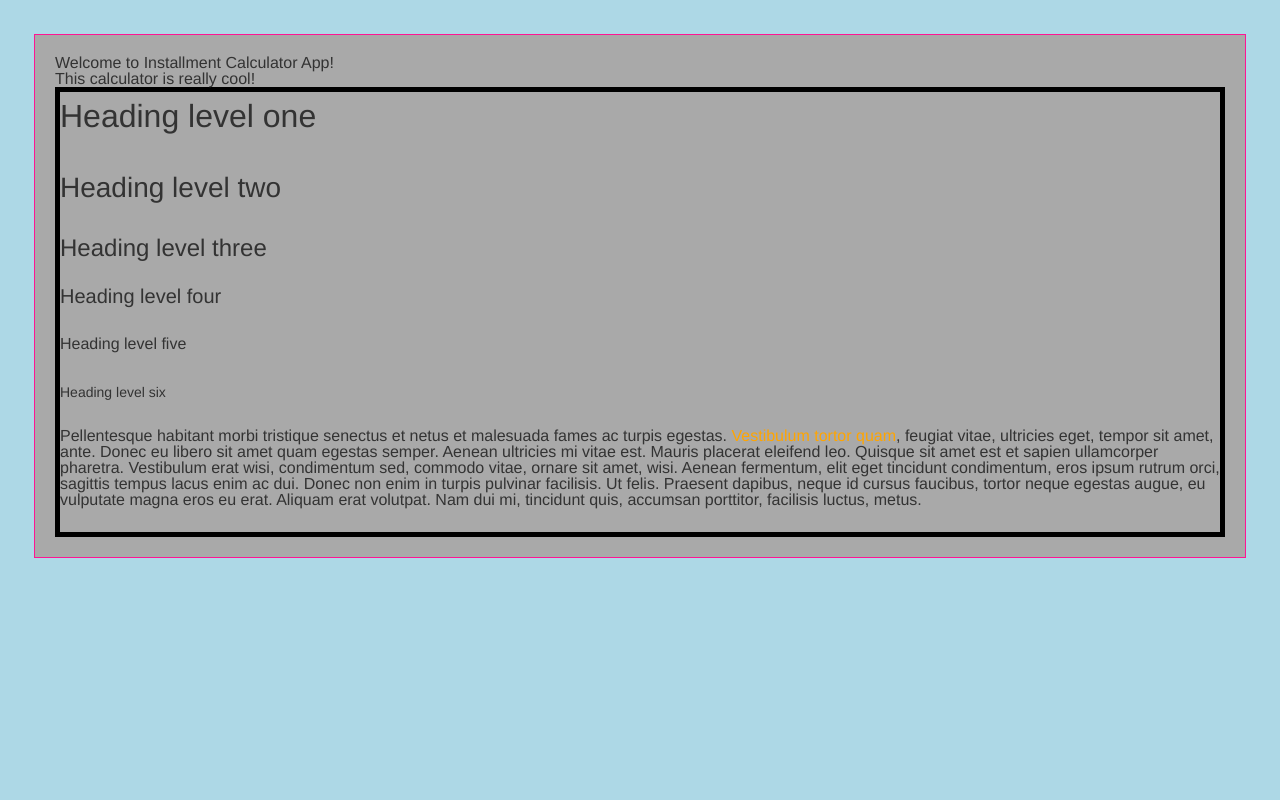
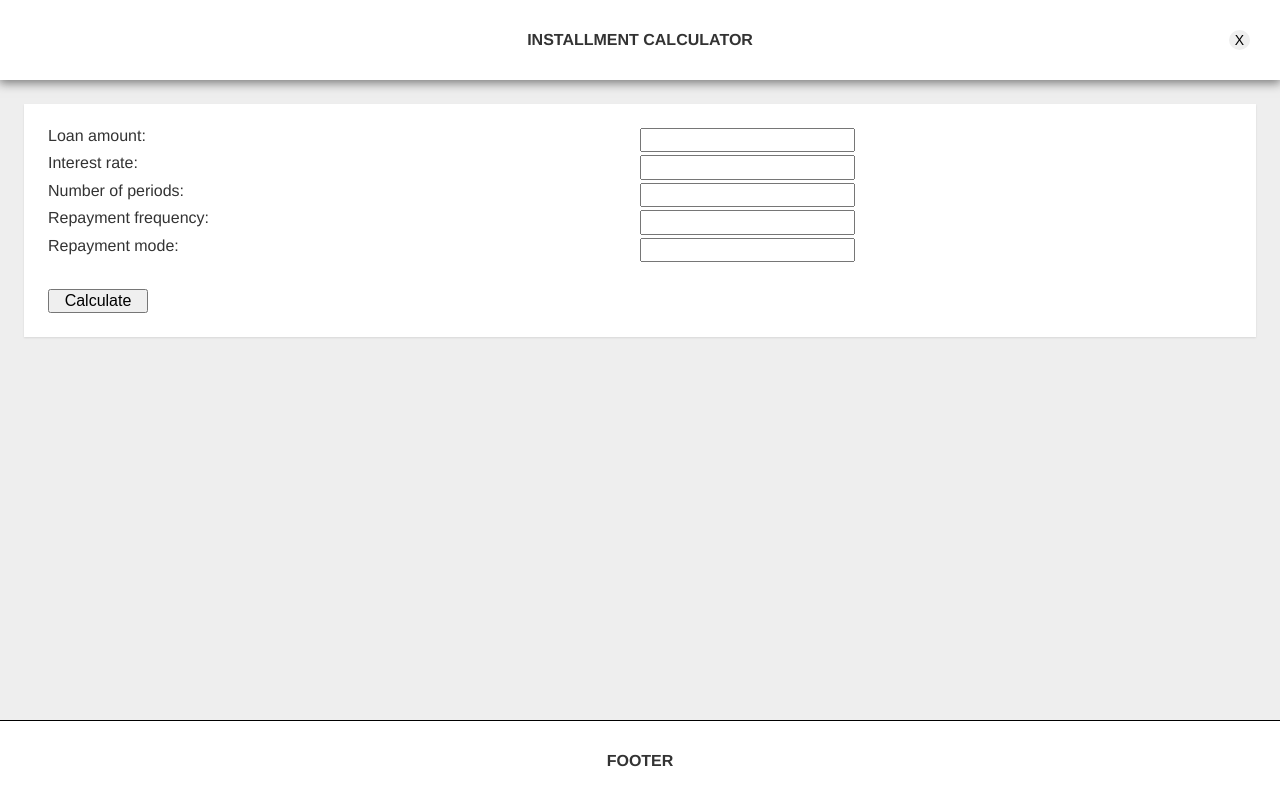
Before and after one commit to kub43m/web-installment-calculator, a website built with webpack: page src/index.template.html in a window 1280 px wide. Built offline with nearby package versions, Linux system fonts and the light colour scheme.

Commit message:
Header, body, footer placeholders and basics

```diff
--- a/src/app.ts
+++ b/src/app.ts
@@ -6,14 +6,23 @@
 import "./scss/main.scss";
 
 /* HTML files */
-import samleTemplate from "./html/sample.template.html";
+import appTopLayerTemplate from "./html/app-top-layer.html";
+import calculatorInputTemplate from "./html/calculator-input.html";
 import questionarie from "./html/questionarie.html";
 
-const appDiv = document.getElementById("app");
-if (appDiv) {
-    appDiv.innerHTML = "Welcome to Installment Calculator App!";
-    /* Example of html template use */
-    appDiv.innerHTML += samleTemplate;
+const APP_CONTAINER_ID = "app-container";
+const APP_BODY_ID = "app-body";
 
-    appDiv.innerHTML += questionarie;
+const appContainerElement = document.getElementById(APP_CONTAINER_ID);
+if (appContainerElement) {
+
+    appContainerElement.innerHTML += appTopLayerTemplate;
+
+    const appBodyElement = document.getElementById(APP_BODY_ID);
+    if (appBodyElement) {
+        appBodyElement.innerHTML += calculatorInputTemplate;
+
+        // appBodyElement.innerHTML += questionarie; // for tests only
+    }
+
 }
--- /dev/null
+++ b/src/html/app-top-layer.html
@@ -0,0 +1,11 @@
+<header class="app-header">
+    Installment Calculator
+    <button class="app-header__settings-button">X</button>
+</header>
+
+<main id="app-body" class="app-body">
+</main>
+
+<footer class="app-footer">
+    Footer
+</footer>
--- /dev/null
+++ b/src/html/calculator-input.html
@@ -0,0 +1,55 @@
+<div class="calculator-input">
+    <div class="calculator-input__inputs-container">
+        <div class="calculator-input__row">
+            <div class="calculator-input__input-name">
+                Loan amount:
+            </div>
+            <div class="calculator-input__input-value">
+                <input type="number"
+                       min="0.01"
+                       step="0.01">
+            </div>
+        </div>
+
+        <div class="calculator-input__row">
+            <div class="calculator-input__input-name">
+                Interest rate:
+            </div>
+            <div class="calculator-input__input-value">
+                <input>
+            </div>
+        </div>
+
+        <div class="calculator-input__row">
+            <div class="calculator-input__input-name">
+                Number of periods:
+            </div>
+            <div class="calculator-input__input-value">
+                <input type="number"
+                       min="1">
+            </div>
+        </div>
+
+        <div class="calculator-input__row">
+            <div class="calculator-input__input-name">
+                Repayment frequency:
+            </div>
+            <div class="calculator-input__input-value">
+                <input>
+            </div>
+        </div>
+
+        <div class="calculator-input__row">
+            <div class="calculator-input__input-name">
+                Repayment mode:
+            </div>
+            <div class="calculator-input__input-value">
+                <input>
+            </div>
+        </div>
+    </div>
+
+    <button class="calculator-input__button">
+        Calculate
+    </button>
+</div>
--- a/src/html/sample.template.html
+++ /dev/null
@@ -1,6 +0,0 @@
-<!-- This is just a sampl file that shows how to import html files in
-     Typescript with the use of html-loader -->
-
-<div>
-    This calculator is really cool!
-</div>
--- a/src/index.template.html
+++ b/src/index.template.html
@@ -5,6 +5,6 @@
         <title>Installment Calculator</title>
     </head>
     <body>
-        <div id="app" class="app-container"></div>
+        <div id="app-container" class="app-container"></div>
     </body>
 </html>
--- /dev/null
+++ b/src/scss/1-settings/_settings.box-shadow.scss
@@ -0,0 +1,2 @@
+$box-shadow-standard: 0 1px 2px rgba(0,0,0,.1);
+$box-shadow-strong: 0px 2px 10px 1px rgba(0,0,0,.5);
--- a/src/scss/1-settings/_settings.colors.scss
+++ b/src/scss/1-settings/_settings.colors.scss
@@ -1 +1 @@
-// TODO: add colors for text and links
+$color-gray: #eee;
--- /dev/null
+++ b/src/scss/1-settings/_settings.dimensions.scss
@@ -0,0 +1,2 @@
+$app-header-height: 80px;
+$app-footer-height: 80px;
--- a/src/scss/4-base/_base.page.scss
+++ b/src/scss/4-base/_base.page.scss
@@ -2,6 +2,5 @@ html {
     font-size: $base-font-size;
     line-height: $base-line-height;
     font-family: $base-font-family;
-    padding: $base-line-height;
     color: $base-text-color;
 }
--- /dev/null
+++ b/src/scss/6-components/_components.app-body.scss
@@ -0,0 +1,11 @@
+$app-body-top-margin: $app-header-height + $base-line-height;
+$app-body-bottom-margin: $base-line-height;
+
+$header-and-footer-adjustment: $app-body-top-margin + $app-body-bottom-margin + $app-footer-height;
+
+.app-body {
+    // need to use #{} in order to interpolate sass variable within calc()
+    min-height: calc(100vh - #{$header-and-footer-adjustment});
+    margin-top: $app-body-top-margin;
+    margin-bottom: $app-body-bottom-margin;
+}
--- /dev/null
+++ b/src/scss/6-components/_components.app-container.scss
@@ -0,0 +1,10 @@
+$color-app-background: $color-gray;
+
+.app-container {
+    background-color: $color-app-background;
+    // to fight margin collapising within the container:
+    // without it if its first child has margin top, it'll be forced
+    // onto <body>
+    display: inline-block;
+    width: 100%;
+}
--- /dev/null
+++ b/src/scss/6-components/_components.app-footer.scss
@@ -0,0 +1,13 @@
+.app-footer {
+    height: $app-footer-height;
+
+    display: flex;
+    align-items: center;
+    justify-content: center;
+
+    background: #fff;
+    border-top: 1px solid #000;
+
+    text-transform: uppercase;
+    font-weight: 700;
+}
--- /dev/null
+++ b/src/scss/6-components/_components.app-header.scss
@@ -0,0 +1,34 @@
+$header-box-shadow: $box-shadow-strong;
+$settings-button-height: 20px;
+$settings-button-top: ($app-header-height - $settings-button-height) / 2; // TODO: round!
+$settings-button-right: 30px;
+
+.app-header {
+    position: fixed;
+    top: 0;
+    left: 0;
+    right: 0;
+    z-index: 1;
+
+    height: $app-header-height;
+
+    display: flex;
+    align-items: center;
+    justify-content: center;
+
+    background: #fff;
+    box-shadow: $header-box-shadow;
+
+    text-transform: uppercase;
+    font-weight: 700;
+
+    &__settings-button {
+        position: absolute;
+        height: $settings-button-height;
+        right: $settings-button-right;
+        top: $settings-button-top;
+        font-size: 14px;
+        border-radius: 50%;
+        border: none;
+    }
+}
--- /dev/null
+++ b/src/scss/6-components/_components.calculator-input.scss
@@ -0,0 +1,36 @@
+$box-shadow-card: $box-shadow-standard;
+$input-row-spacing: $base-line-height / 8;
+
+.calculator-input {
+    display: flex;
+    flex-direction: column;
+
+    box-shadow: $box-shadow-card;
+    background-color: #fff;
+    padding: $base-line-height;
+    margin: $base-line-height;
+
+    &__inputs-container {
+        display: flex;
+        flex-direction: column;
+
+        margin-bottom: $base-line-height;
+    }
+
+    &__row {
+        display: flex;
+        margin-bottom: $input-row-spacing;
+    }
+
+    &__input-name {
+        flex: 1 0 0%;
+    }
+
+    &__input-value {
+        flex: 1 0 0%;
+    }
+
+    &__button {
+        width: 100px;
+    }
+}
--- a/src/scss/_test.scss
+++ /dev/null
@@ -1,10 +0,0 @@
-body {
-    background-color: lightblue;
-}
-
-.app-container {
-    margin: 10px;
-    padding: 20px;
-    border: 1px solid deeppink;
-    background-color: darkgray;
-}
--- a/src/scss/main.scss
+++ b/src/scss/main.scss
@@ -4,10 +4,11 @@
  */
 
 // All app styles need to be imported here:
-@import "./test";
 
 /* 1) Settings - Global variables, config switches */
+@import "./1-settings/settings.box-shadow";
 @import "./1-settings/settings.colors";
+@import "./1-settings/settings.dimensions";
 @import "./1-settings/settings.typography";
 
 /* 2) Tools - Default mixins and functions */
@@ -27,5 +28,11 @@
 /* 5) Objects - Cosmetic-free design patterns */
 
 /* 6) Components - Designed components, chunks of UI */
+@import "./6-components/components.app-container";
+@import "./6-components/components.app-header";
+@import "./6-components/components.app-footer";
+@import "./6-components/components.app-body";
+@import "./6-components/components.calculator-input";
+
 
 /* 7) Utilities - Helpers and overrides */
```
Also changed, not shown: src/html/questionarie.html (+61 -0 lines).
